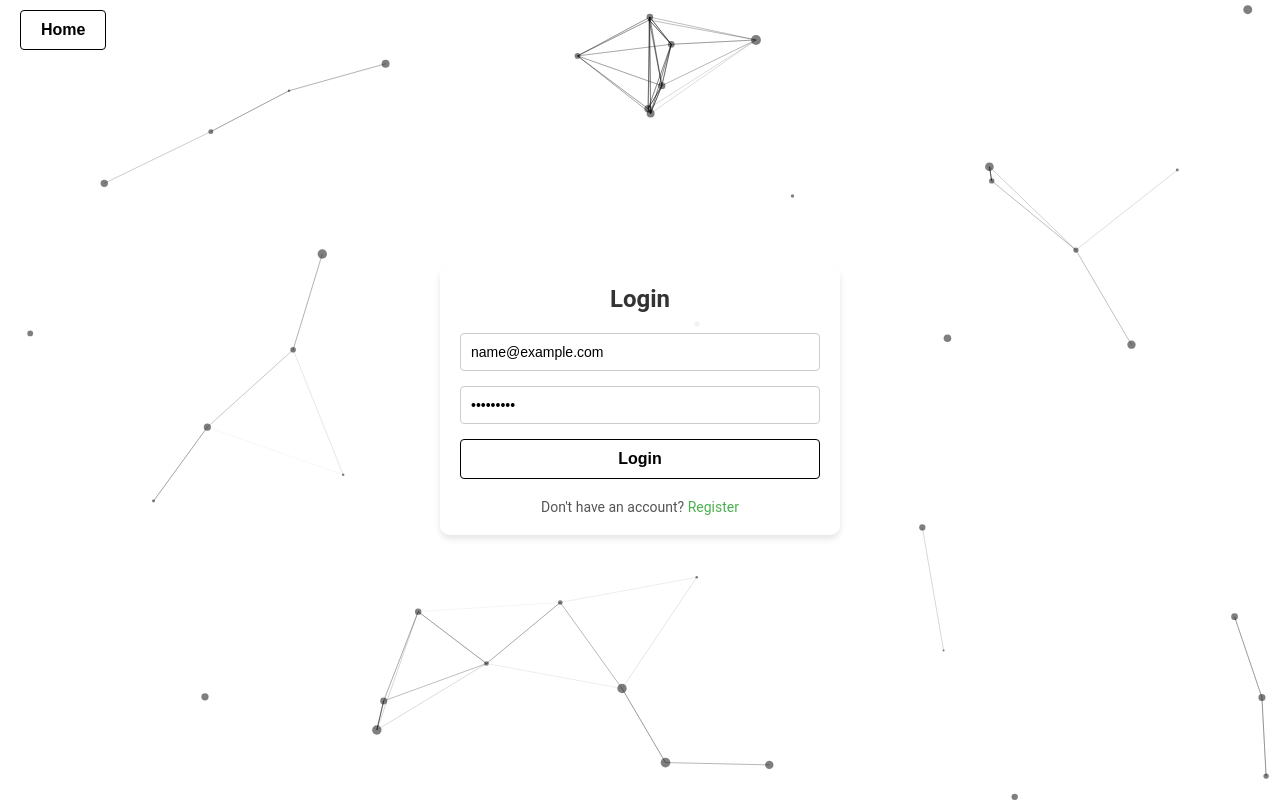
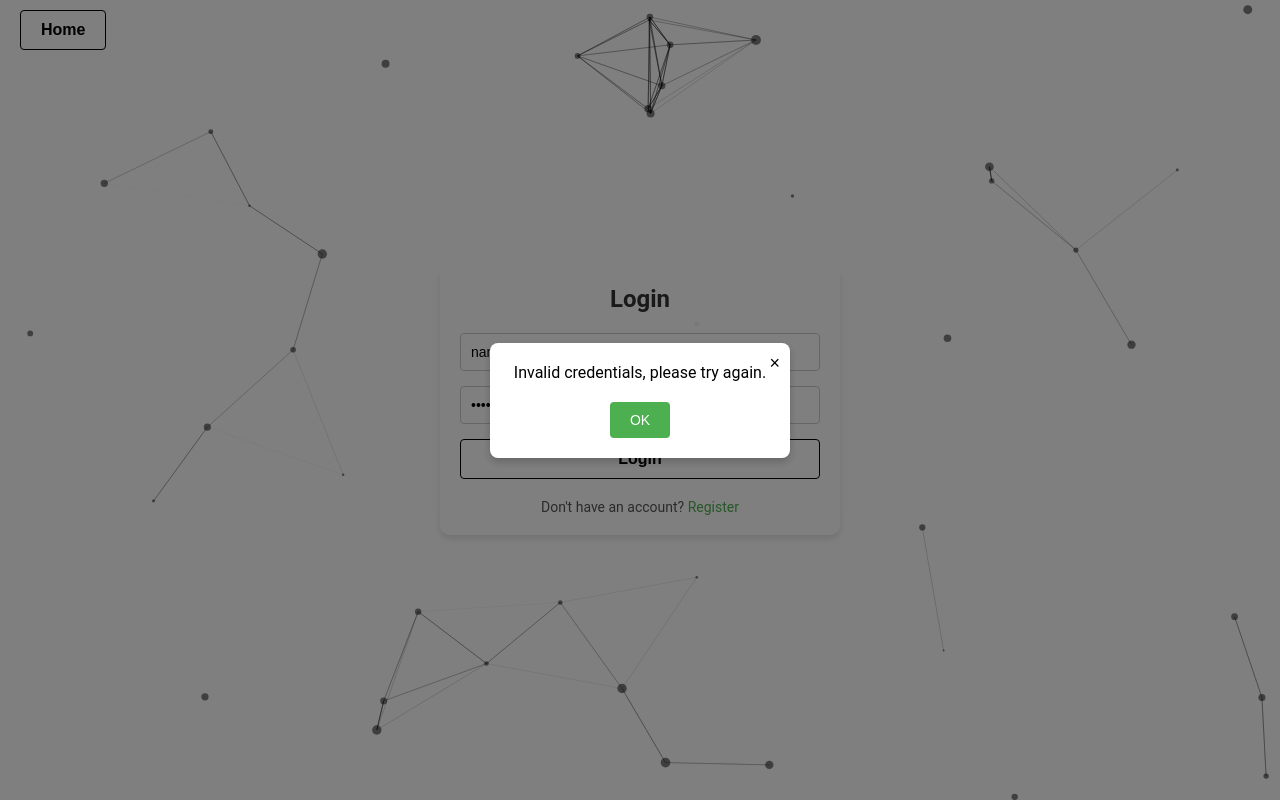
Before and after one commit to kristophermt3z/personalized-forms-frontend, a React (Create React App) app: page /login in a window 1280 px wide. Both pictures are taken after typing "name@example.com", "Sample123" into the empty fields and a click on the button "Login". Built offline with nearby package versions, Linux system fonts and the light colour scheme; no server answers.

Commit message:
personal messages

```diff
--- a/src/App.tsx
+++ b/src/App.tsx
@@ -12,14 +12,14 @@ import FormsPage from "./pages/FormsDashboard";
 import ProtectedRoute from "./routes/ProtectedRoute";
 import IsAuthenticated from "./routes/isAuthenticated";
 import NavBar from "./components/NavBar";
-import LayoutWithParticles from "./components/LayoutWithParticles";
+import ParticlesBackgroundLayout from "./components/ParticlesBackgroundLayout";
 
 const App: React.FC = () => {
   return (
     <Router>
       <Routes>
         {/* Layout with Particles */}
-        <Route element={<LayoutWithParticles />}>
+        <Route element={<ParticlesBackgroundLayout />}>
           <Route path="/" element={<Home />} />
           <Route
             path="/login"
--- a/src/components/NavBar.tsx
+++ b/src/components/NavBar.tsx
@@ -1,13 +1,15 @@
-import React from "react";
+import React, { useState } from "react";
 import { useNavigate } from "react-router-dom";
 import { useAuth } from "../context/AuthContext";
 import Button from "./Button";
 import "./styles/NavBar.css";
 import Logo from "../assets/logo.png";
+import Popup from "../components/Popup";
 
 const NavBar: React.FC = () => {
   const { logout, isAuthenticated } = useAuth();
   const navigate = useNavigate();
+  const [popupMessage, setPopupMessage] = useState<string | null>(null);
 
   const handleHome = () => {
     navigate("/");
@@ -18,7 +20,7 @@ const NavBar: React.FC = () => {
   };
 
   const handleCreateForm = () => {
-    alert("Navigate to create form page!");
+    setPopupMessage("Navigate to create form page!");
   };
 
   const handleLogout = () => {
@@ -27,6 +29,7 @@ const NavBar: React.FC = () => {
   };
 
   return (
+    <>
       <nav className="navbar">
         {!isAuthenticated && <Button label="Home" onClick={handleHome} />}
         {isAuthenticated && (
@@ -44,6 +47,10 @@ const NavBar: React.FC = () => {
           </>
         )}
       </nav>
+      {popupMessage && (
+        <Popup message={popupMessage} onClose={() => setPopupMessage(null)} />
+      )}
+    </>
   );
 };
 
--- /dev/null
+++ b/src/components/Popup.tsx
@@ -0,0 +1,25 @@
+import React from "react";
+import "./styles/Popup.css";
+
+interface PopupProps {
+  message: string;
+  onClose: () => void;
+}
+
+const Popup: React.FC<PopupProps> = ({ message, onClose }) => {
+  return (
+    <div className="popup-overlay">
+      <div className="popup-container">
+        <button className="popup-close" onClick={onClose}>
+          ×
+        </button>
+        <p className="popup-message">{message}</p>
+        <button className="popup-ok" onClick={onClose}>
+          OK
+        </button>
+      </div>
+    </div>
+  );
+};
+
+export default Popup;
--- /dev/null
+++ b/src/components/styles/Popup.css
@@ -0,0 +1,51 @@
+.popup-overlay {
+    position: fixed;
+    top: 0;
+    left: 0;
+    width: 100%;
+    height: 100%;
+    background: rgba(0, 0, 0, 0.5);
+    display: flex;
+    justify-content: center;
+    align-items: center;
+    z-index: 1000;
+  }
+
+  .popup-container {
+    background: #ffffff;
+    border-radius: 8px;
+    box-shadow: 0 4px 8px rgba(0, 0, 0, 0.2);
+    width: 300px;
+    padding: 20px;
+    text-align: center;
+    position: relative;
+  }
+
+  .popup-close {
+    position: absolute;
+    top: 10px;
+    right: 10px;
+    border: none;
+    background: none;
+    font-size: 18px;
+    cursor: pointer;
+  }
+
+  .popup-message {
+    font-size: 16px;
+    margin-bottom: 20px;
+  }
+
+  .popup-ok {
+    background-color: #4caf50;
+    color: white;
+    border: none;
+    padding: 10px 20px;
+    border-radius: 4px;
+    cursor: pointer;
+    font-size: 14px;
+  }
+
+  .popup-ok:hover {
+    background-color: #388e3c;
+  }
--- a/src/pages/Login.tsx
+++ b/src/pages/Login.tsx
@@ -1,14 +1,16 @@
-import React from "react";
+import React, { useState } from "react";
 import { useNavigate } from "react-router-dom";
 import { loginUser } from "../services/authService";
 import FormContainer from "../components/FormContainer";
 import { useAuth } from "../context/AuthContext";
+import Popup from "../components/Popup";
 import "./styles/Auth.css";
 
 
 const Login: React.FC = () => {
   const navigate = useNavigate();
   const { login } = useAuth();
+    const [popupMessage, setPopupMessage] = useState<string | null>(null);
 
   const handleSubmit = async ({ email, password }: { email: string; password: string }) => {
     try {
@@ -17,7 +19,7 @@ const Login: React.FC = () => {
       navigate("/forms");
     } catch (error) {
       console.error("Login failed:", error);
-      alert("Invalid credentials, please try again.");
+      setPopupMessage("Invalid credentials, please try again.");
     }
   };
 
@@ -30,6 +32,12 @@ const Login: React.FC = () => {
         footerLinkText="Register"
         footerLink="/register"
       />
+      {popupMessage && (
+        <Popup
+          message={popupMessage}
+          onClose={() => setPopupMessage(null)}
+        />
+      )}
     </div>
   );
 };
--- a/src/pages/Register.tsx
+++ b/src/pages/Register.tsx
@@ -1,25 +1,35 @@
-import React from "react";
+import React, { useState } from "react";
 import { useNavigate } from "react-router-dom";
 import { registerUser } from "../services/authService";
 import FormContainer from "../components/FormContainer";
+import Popup from "../components/Popup";
 import "./styles/Auth.css";
 
 const Register: React.FC = () => {
+  const [popupMessage, setPopupMessage] = useState<string | null>(null);
   const navigate = useNavigate();
 
   const handleSubmit = async ({ name, email, password }: { name?: string; email: string; password: string }) => {
     if (!name) {
-      alert("Name is required.");
+      setPopupMessage("Name is required.");
+      return;
+    }
+    if (!email) {
+      setPopupMessage("Email is required.");
+      return;
+    }
+    if (!password) {
+      setPopupMessage("Password is required.");
       return;
     }
 
     try {
       await registerUser(name, email, password);
-      alert("Registration successful! Please login.");
-      navigate("/login");
+      setPopupMessage("Registration successful! Please login.");
+      setTimeout(() => navigate("/login"), 1000); // Redirect after closing popup
     } catch (error) {
       console.error("Registration failed:", error);
-      alert("Registration failed, please try again.");
+      setPopupMessage("Registration failed, please try again.");
     }
   };
 
@@ -33,9 +43,14 @@ const Register: React.FC = () => {
         footerLinkText="Login"
         footerLink="/login"
       />
+      {popupMessage && (
+        <Popup
+          message={popupMessage}
+          onClose={() => setPopupMessage(null)}
+        />
+      )}
     </div>
   );
 };
 
-
 export default Register;
```
Also changed, not shown: src/components/ParticlesBackgroundLayout.tsx (renamed from src/components/LayoutWithParticles.tsx). Lines whose indentation alone changed are shown as unchanged.
